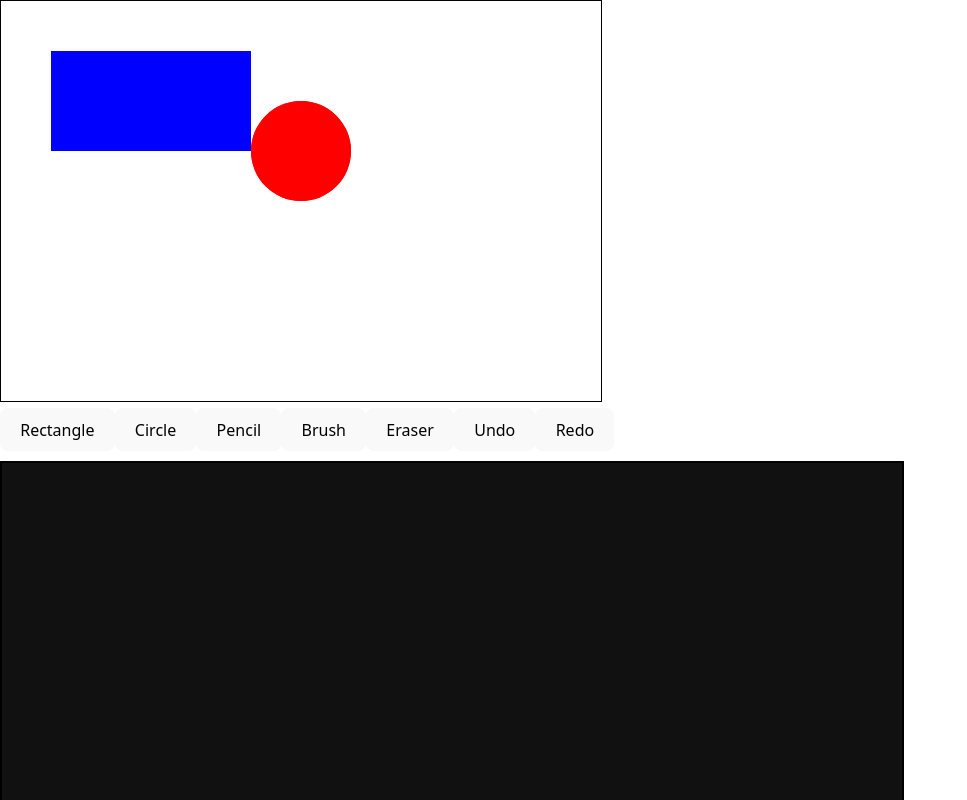
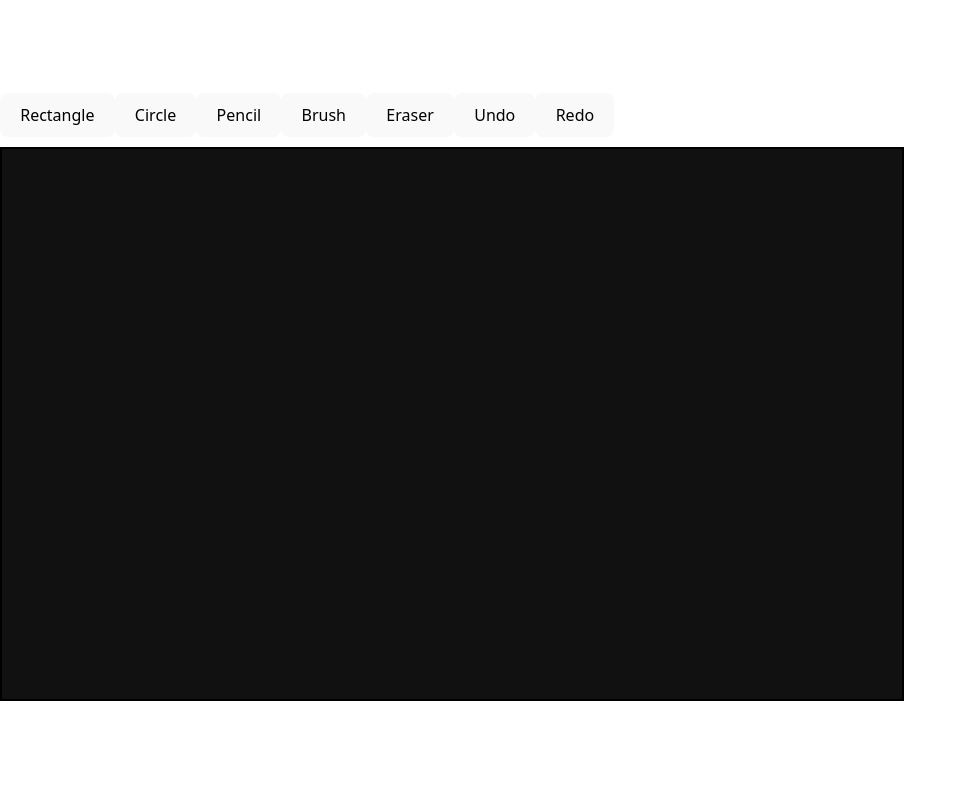
Before and after one commit to JayRathore10/Draw-War, a React (Vite) app in the folder client/: page / in a window 1280 px wide. Shown: the top 800 px of the page, without its empty margins (0-967 px from the left). Built offline with nearby package versions, Linux system fonts and the light colour scheme.

Commit message:
remove canvas

```diff
--- a/client/src/App.tsx
+++ b/client/src/App.tsx
@@ -1,9 +1,7 @@
-import  Canvas from "../src/components/Canvas";
 import DrawBoard from "./components/DrawBoard";
 function App(){
   return(
     <>
-      <Canvas/>
       <DrawBoard />
     </>
   );
```
